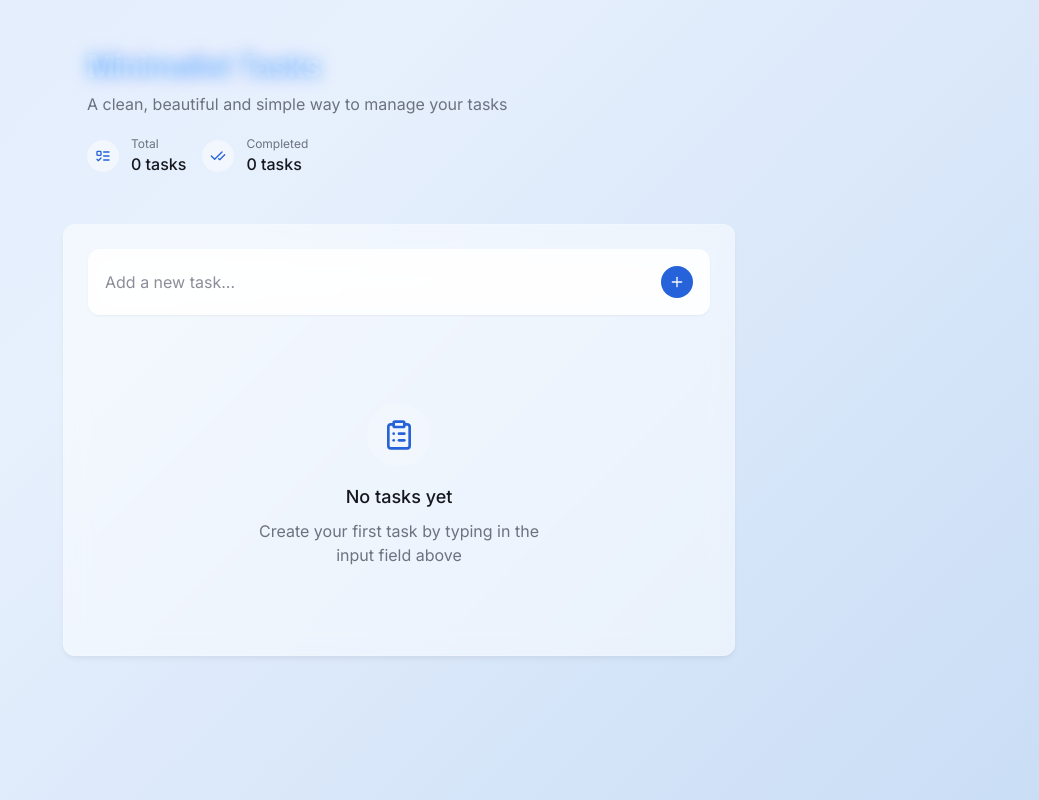
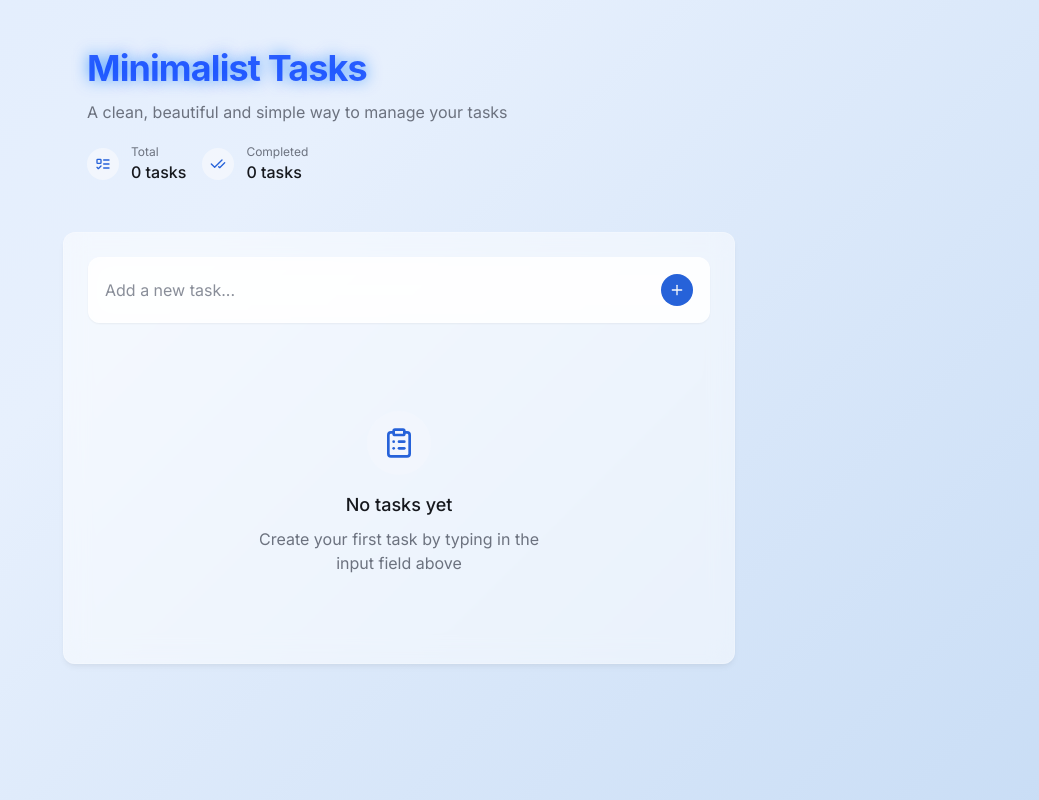
Before and after one commit to Rajatraikar6755/anylist-tasks, a React (Vite) app: page / in a window 1280 px wide. Shown: the whole page, without its empty margins (241-1280 px from the left). Built offline with nearby package versions, Linux system fonts and the light colour scheme.

Commit message:
Enhance word visibility
Make the word more visible and prominent while maintaining the desired effect.

```diff
--- a/src/components/Header.tsx
+++ b/src/components/Header.tsx
@@ -18,7 +18,7 @@ const Header: React.FC = () => {
 
   return (
     <header className="mb-8 animate-fade-in px-6 py-4">
-      <h1 className="text-3xl font-display tracking-tight mb-2 relative">
+      <h1 className="text-4xl font-display tracking-tight mb-3 relative">
         <span className="glass-title">Minimalist Tasks</span>
       </h1>
       <p className="text-muted-foreground max-w-md">
--- a/src/index.css
+++ b/src/index.css
@@ -101,15 +101,15 @@
     position: relative;
     background: linear-gradient(
       90deg,
-      rgba(255,255,255,0) 0%,
-      rgba(255,255,255,0.7) 50%,
-      rgba(255,255,255,0) 100%
+      rgba(255,255,255,0.4) 0%,
+      rgba(255,255,255,0.9) 50%,
+      rgba(255,255,255,0.4) 100%
     );
     background-size: 200% 100%;
     -webkit-background-clip: text;
     background-clip: text;
-    color: transparent;
-    text-shadow: 0 0 15px rgba(0,120,255,0.5);
+    color: rgba(0, 60, 255, 0.8);
+    text-shadow: 0 0 15px rgba(0,120,255,0.7);
     animation: glass-shine 3s linear infinite;
     @apply font-bold;
   }
```
